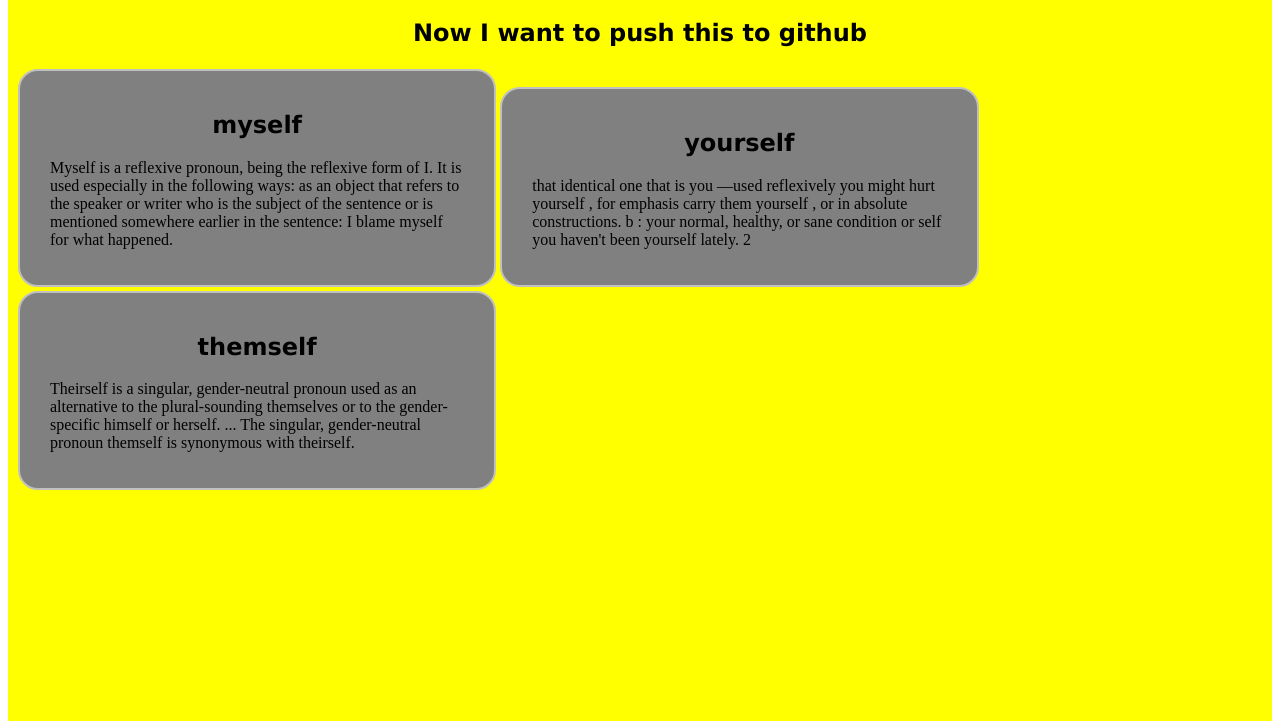
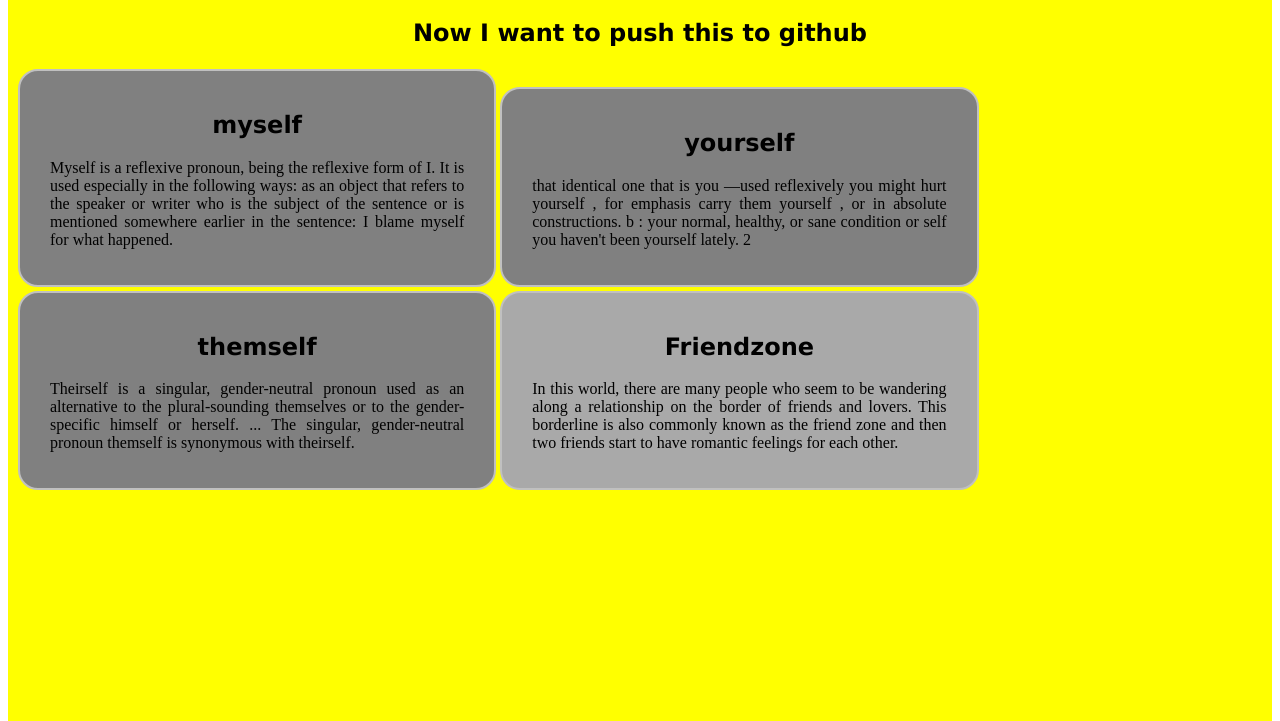
Before and after one commit to shahidmonowarr/my-second-repo, a plain HTML site: page index.html in a window 1280 px wide. Shown: the part 79-800 px from the top of the page. Drawn offline with Linux system fonts and the light colour scheme.

Commit message:
extra div added

```diff
--- a/index.html
+++ b/index.html
@@ -23,6 +23,10 @@
             <h2>themself</h2>
             <p>Theirself is a singular, gender-neutral pronoun used as an alternative to the plural-sounding themselves or to the gender-specific himself or herself. ... The singular, gender-neutral pronoun themself is synonymous with theirself.</p>
         </div>
+        <div id="d4" class="ph">
+            <h2>Friendzone</h2>
+            <p>In this world, there are many people who seem to be wandering along a relationship on the border of friends and lovers. This borderline is also commonly known as the friend zone and then two friends start to have romantic feelings for each other.</p>
+        </div>
     </div>
 
 </body>
--- a/style.css
+++ b/style.css
@@ -21,8 +21,11 @@
 #d3{
     background-color: grey;
 }
+#d4{
+    background: darkgrey;
+}
 .ph{
-
+    text-align: justify;
     margin: 2px auto;
     width: 33.3%;
     border: 2px solid silver;
```
